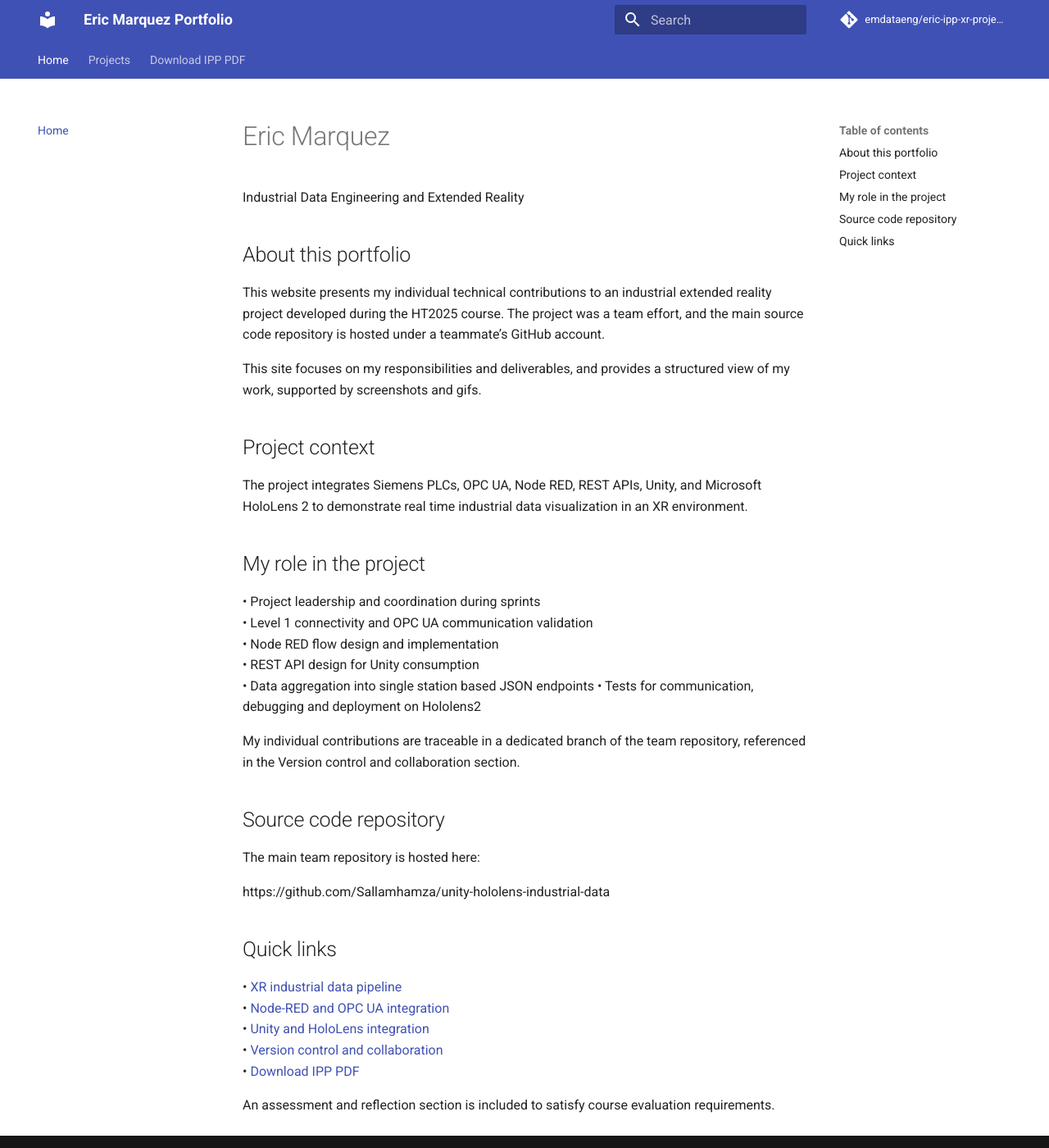
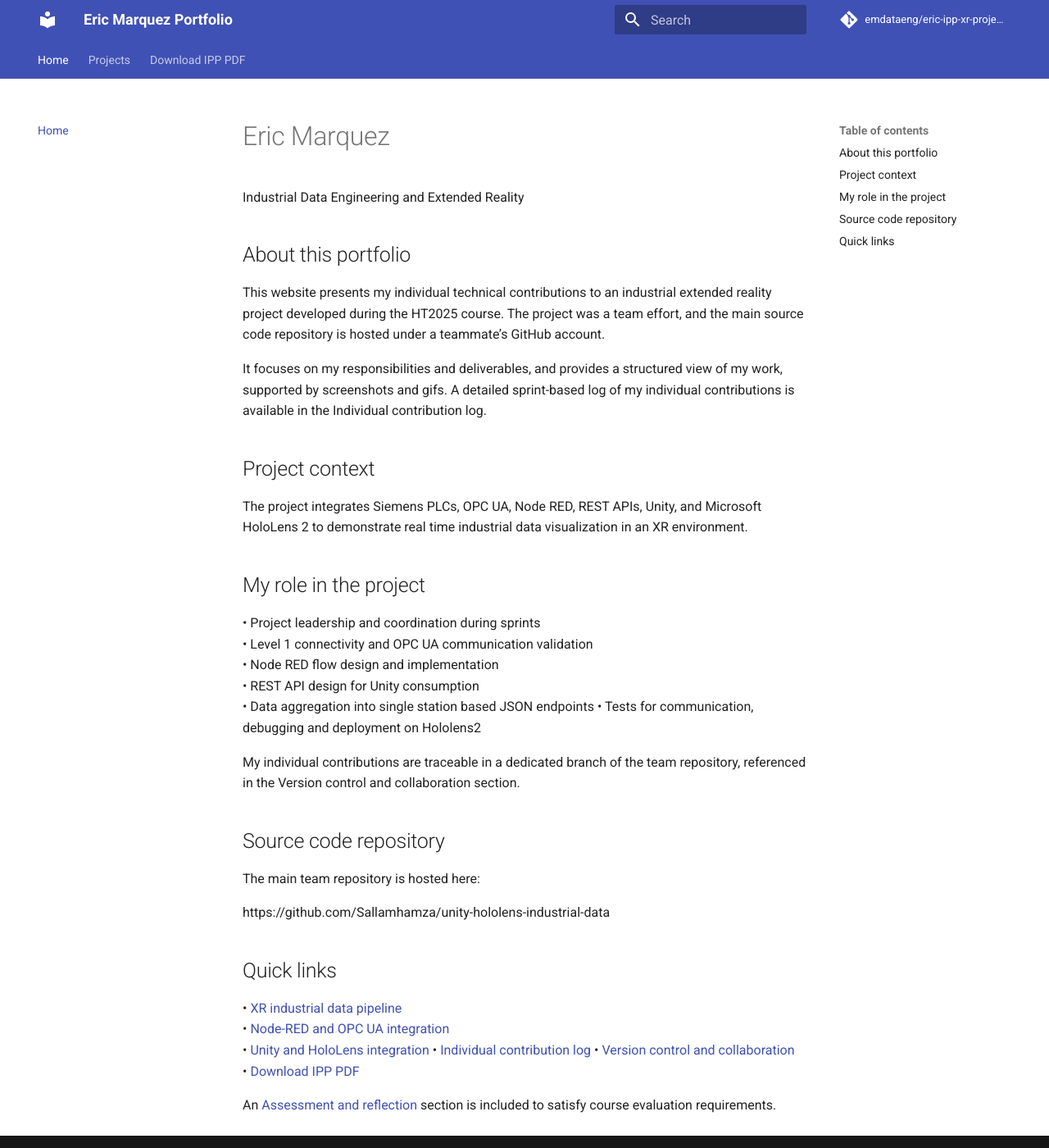
Before and after one commit to emdataeng/eric-ipp-xr-project, an MkDocs documentation site: the page built from docs/index.md, in a window 1280 px wide and 1400 px high. Shown: the whole window at 82% size. Built offline with MkDocs 1.6.1 and Material for MkDocs 9.7.7, drawn with Linux system fonts in a browser that asks for light colours; comment, search, counter and statistics services are not loaded.

```diff
--- a/docs/index.md
+++ b/docs/index.md
@@ -6,7 +6,9 @@ Industrial Data Engineering and Extended Reality
 
 This website presents my individual technical contributions to an industrial extended reality project developed during the HT2025 course. The project was a team effort, and the main source code repository is hosted under a teammate’s GitHub account.
 
-This site focuses on my responsibilities and deliverables, and provides a structured view of my work, supported by screenshots and gifs.
+It focuses on my responsibilities and deliverables, and provides a structured view of my work, supported by screenshots and gifs.
+A detailed sprint-based log of my individual contributions is available in the Individual contribution log.
+
 
 ## Project context
 
@@ -35,7 +37,8 @@ https://github.com/Sallamhamza/unity-hololens-industrial-data
 • [XR industrial data pipeline](projects/xr-industrial-data.md)
 • [Node-RED and OPC UA integration](projects/node-red-opcua.md)
 • [Unity and HoloLens integration](projects/unity-hololens.md)
+• [Individual contribution log](projects/contribution-log.md)
 • [Version control and collaboration](projects/version-control.md)
 • [Download IPP PDF](IPP_Eric_Marquez.pdf)
 
-An assessment and reflection section is included to satisfy course evaluation requirements.
+An [Assessment and reflection](projects/assessment-and-reflection.md) section is included to satisfy course evaluation requirements.
--- a/mkdocs.yml
+++ b/mkdocs.yml
@@ -19,7 +19,9 @@ nav:
       - XR industrial data pipeline: projects/xr-industrial-data.md
       - Node RED and OPC UA: projects/node-red-opcua.md
       - Unity and HoloLens integration: projects/unity-hololens.md
+      - Individual contribution log: projects/contribution-log.md
       - Version control and collaboration: projects/version-control.md
+      - Assessment and reflection: projects/assessment-and-reflection.md
   - Download IPP PDF: IPP2_Eric_v1.pdf
 
 plugins:
```
Also changed, not shown: docs/projects/contribution-log.md (added, +103 -0 lines).
